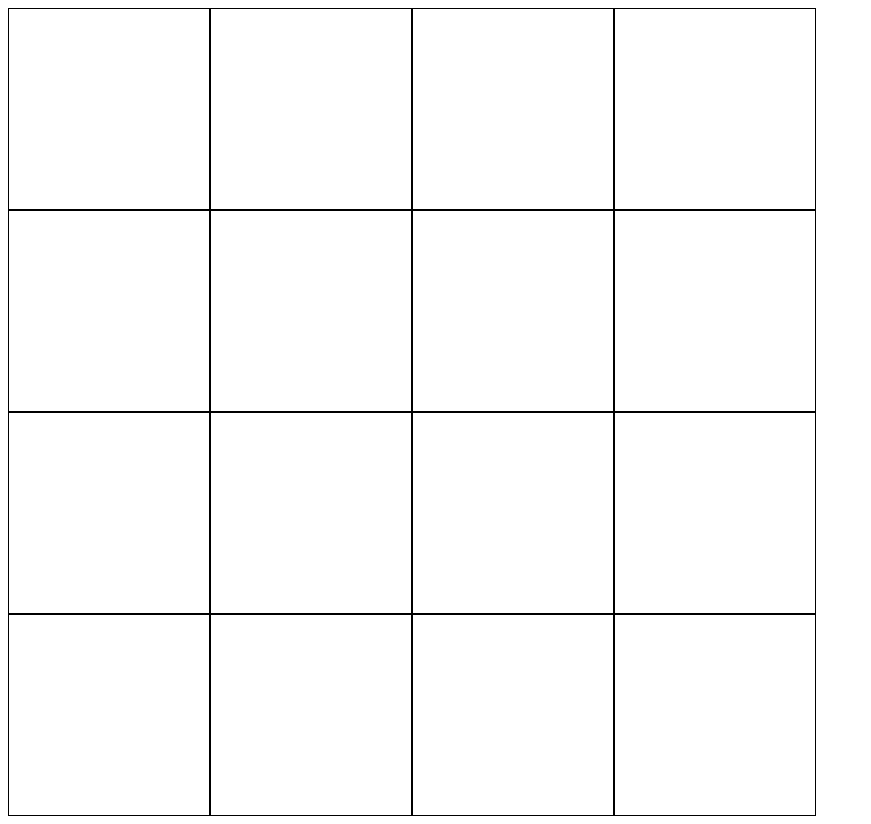
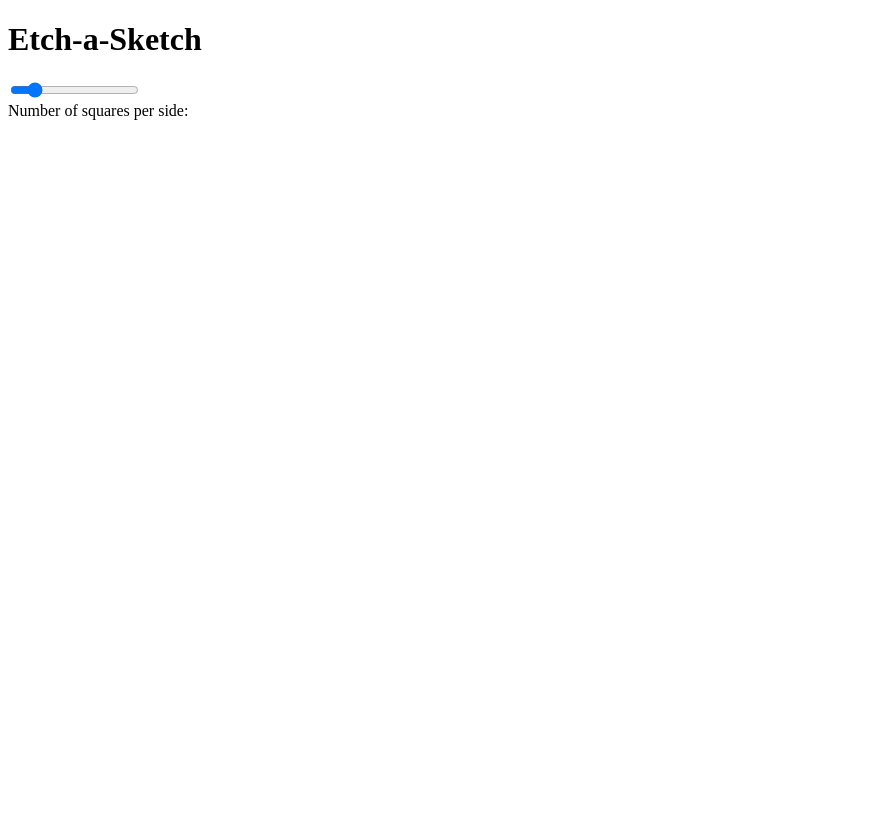
Before and after one commit to ronaldyonggi/Etch-a-Sketch-TOP, a plain HTML site: page index.html in a window 1280 px wide. Shown: the whole page, without its empty margins (0-871 px from the left). After the commit the page ends 800 px from the top, so only its background shows below. Drawn offline with Linux system fonts and the light colour scheme.

Commit message:
refactor to use slider

```diff
--- a/index.html
+++ b/index.html
@@ -9,9 +9,13 @@
   <script src="script.js" defer></script>
 </head>
 <body>
-  <div class="row"></div>
-  <div class="row"></div>
-  <div class="row"></div>
-  <div class="row"></div>
+  <header>
+    <h1>Etch-a-Sketch</h1>
+  </header>
+  <!-- <button>New Grid</button> -->
+
+  <input type="range" min="1" max="100" value="16" id="slider">
+  <div class="text">Number of squares per side: <span id="sliderSpan"></span></div>
+
 </body>
 </html>
```
